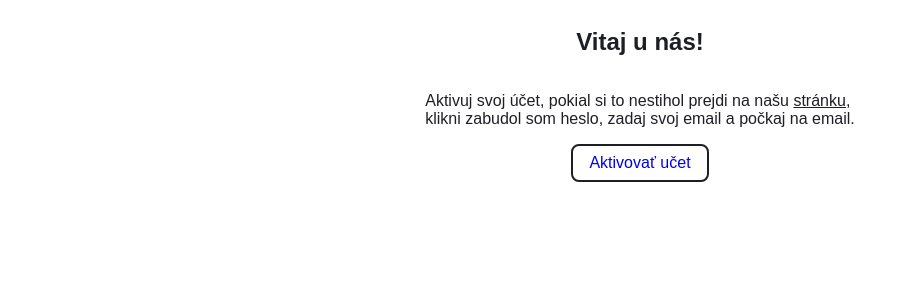
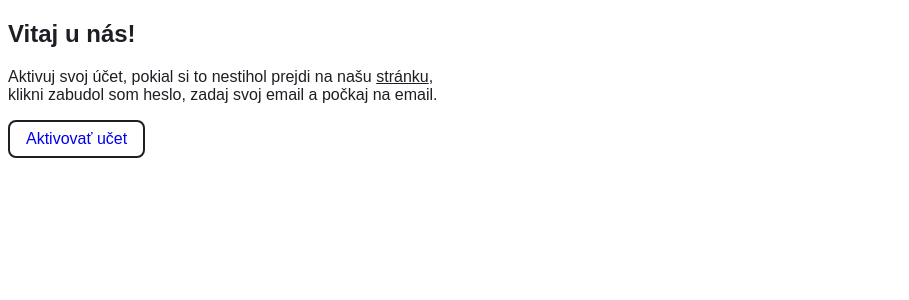
Before and after one commit to henrich-micko/cesspool, a Django app: template cesspool-backend/account/templates/account/welcome_email.html in a window 1280 px wide. Shown: the top 300 px of the page, without its empty margins (0-909 px from the left). Run offline with Django 4.2, Linux system fonts and the light colour scheme; the template is opened without the code that fills it: most values are stand-ins (such as "Sample title", 1, 10 or a date in 2020); parts of the project's set-up code (start-up, migrations or seed data) failed here and were passed over.

Commit message:
email template

```diff
--- a/cesspool-backend/account/templates/account/welcome_email.html
+++ b/cesspool-backend/account/templates/account/welcome_email.html
@@ -2,13 +2,6 @@
 <html lang="en">
     <head>
         <style>
-            content {
-                display: flex;
-                justify-content: center;
-                align-items: center;
-                flex-direction: column;
-            }
-
             body {
                 font-family: Arial, Helvetica, sans-serif;
                 color: #1e1f25;
@@ -31,11 +24,9 @@
         </style>
     </head>
     <body>
-        <content>
-            <h2>Vitaj u nás!</h2>
-            <p>Aktivuj svoj účet, pokial si to nestihol prejdi na našu <a class="website" href="{{ website }}">stránku</a>,<br>
-               klikni zabudol som heslo, zadaj svoj email a počkaj na email.</a></p>
-            <a class="link" href="{{ website_activate }}"><div class="button">Aktivovať učet</div></a>
-        </content>
+        <h2>Vitaj u nás!</h2>
+        <p>Aktivuj svoj účet, pokial si to nestihol prejdi na našu <a class="website" href="{{ website }}">stránku</a>,<br>
+           klikni zabudol som heslo, zadaj svoj email a počkaj na email.</a></p>
+        <a class="link" href="{{ website_activate }}"><div class="button">Aktivovať učet</div></a>
     </body>
 </html>
```
Also changed, not shown: cesspool-backend/machine/templates/machine/problems.html (+3 -9 lines).
